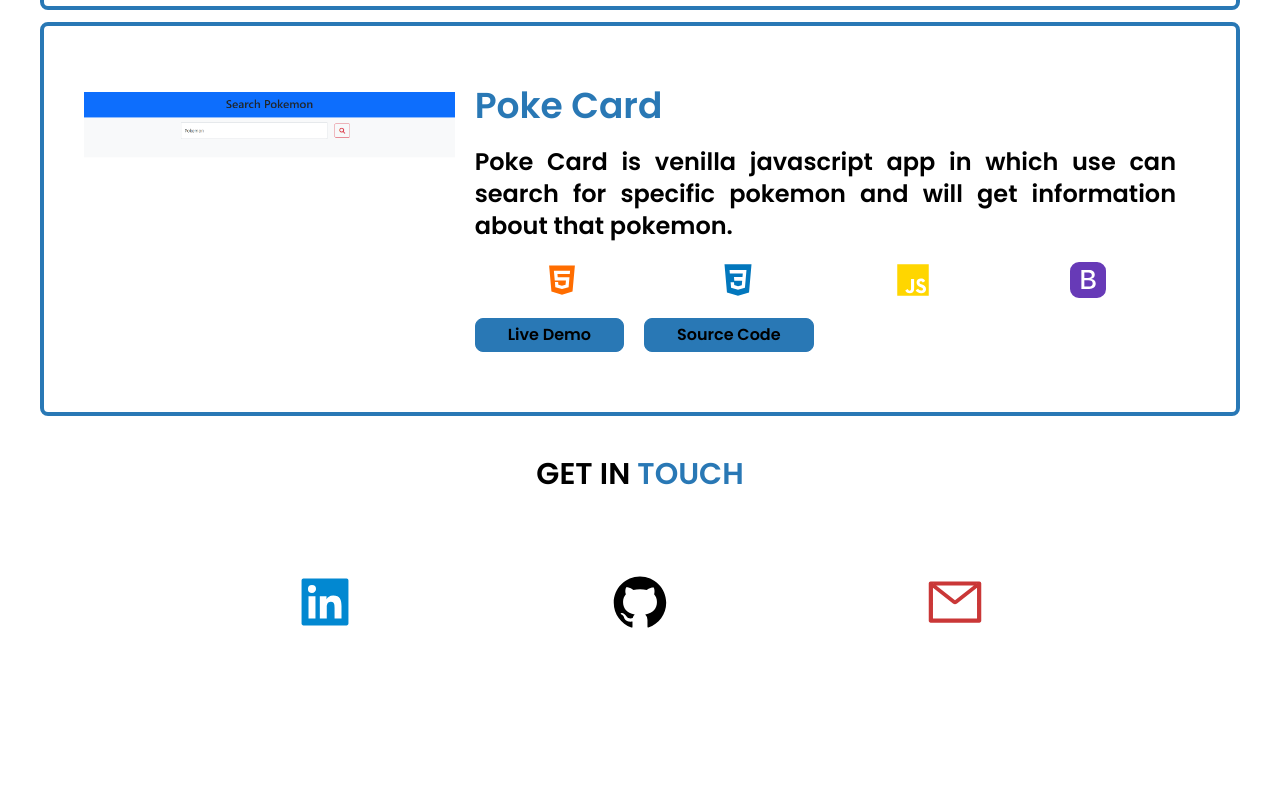
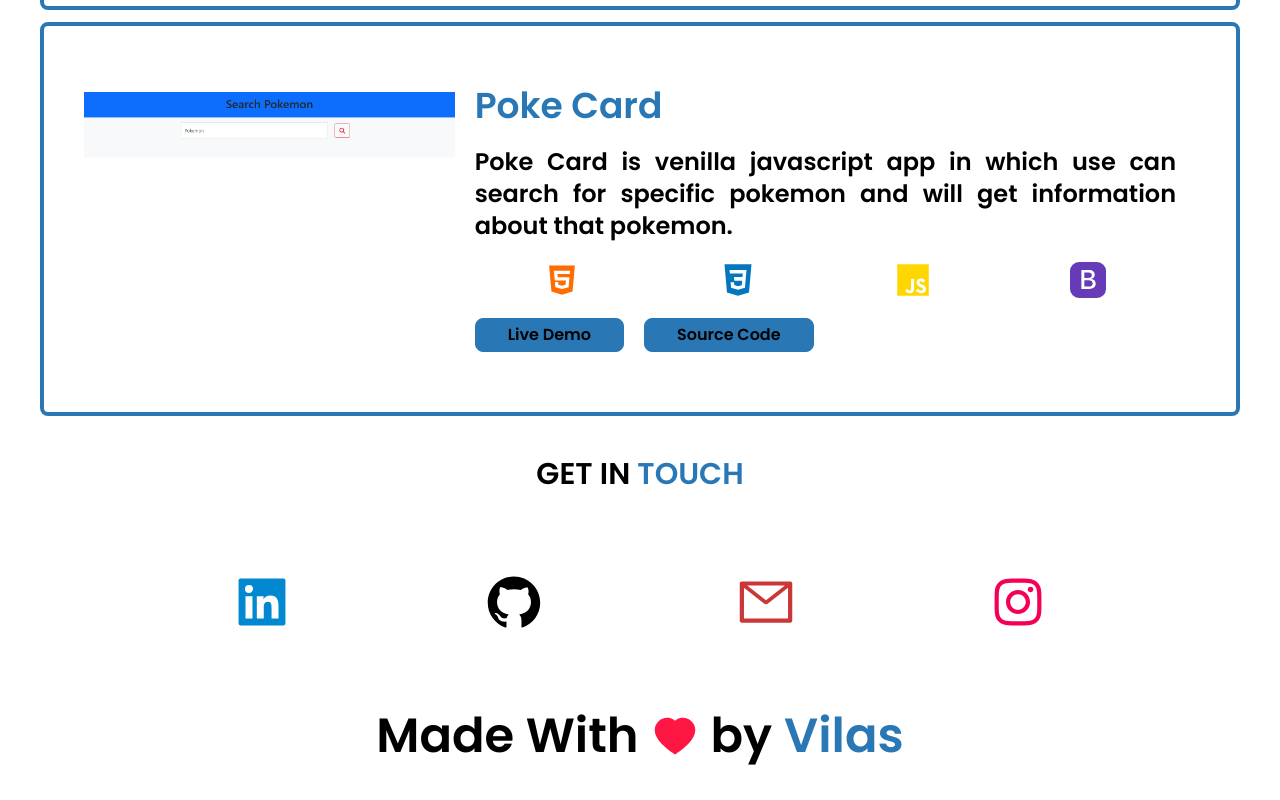
Before and after one commit to villAsh/v1lash.io, a React (Create React App) app: page / in a window 1280 px wide. Shown: the part 4263-5063 px from the top of the page. Before the commit the page ends 4935 px from the top, so only its background shows below. Built offline with nearby package versions, Linux system fonts and the light colour scheme.

Commit message:
added footer

```diff
--- a/src/App.js
+++ b/src/App.js
@@ -1,6 +1,7 @@
 
 import './App.css';
 import About from './Components/About';
+import Footer from './Components/Footer';
 import Home from './Components/Home';
 import InTouch from './Components/InTouch';
 import Navbar from './Components/Navbar';
@@ -18,6 +19,7 @@ function App() {
       <Skills />
       <Projects />
       <InTouch />
+      <Footer />
     </div>
   );
 }
--- /dev/null
+++ b/src/Components/Footer.jsx
@@ -0,0 +1,11 @@
+import { motion } from "framer-motion";
+import { AiFillHeart } from "react-icons/ai";
+
+
+export default function Footer(){
+    return(
+        <div className="my-10 flex items-center justify-center font-poppins">
+            <motion.h1 className="flex items-center sm:text-5xl">Made With <AiFillHeart fill="#FF1744" className="mx-3 text-[#FF1744]"/> by <span className="text-light-primary ml-3"> Vilas</span></motion.h1>
+        </div>
+    );
+}
--- a/src/Components/InTouch.jsx
+++ b/src/Components/InTouch.jsx
@@ -1,5 +1,5 @@
 import { motion } from "framer-motion";
-import { AiFillGithub, AiFillLinkedin, AiOutlineMail } from "react-icons/ai";
+import { AiFillGithub, AiFillLinkedin, AiOutlineMail,AiOutlineInstagram } from "react-icons/ai";
 
 export default function InTouch(){
     return(
@@ -15,6 +15,7 @@ export default function InTouch(){
                 <motion.a  whileHover={{scale : 1.2}} href="https://www.linkedin.com/in/vilas-chauvhan-4609391aa"><AiFillLinkedin fill="#0288D1"/></motion.a>
                 <motion.a  whileHover={{scale : 1.2}} href="https://github.com/villAsh"><AiFillGithub /></motion.a>
                 <motion.a whileHover={{scale : 1.2}} href="mailto:chavhanvilas02@gmail.com"><AiOutlineMail fill="#CA3737" /></motion.a>
+                <motion.a whileHover={{scale : 1.2}} href="https://www.instagram.com/ig__vilas/"><AiOutlineInstagram fill="#F50057" /></motion.a>
             </div>
         </div>
     );
```
